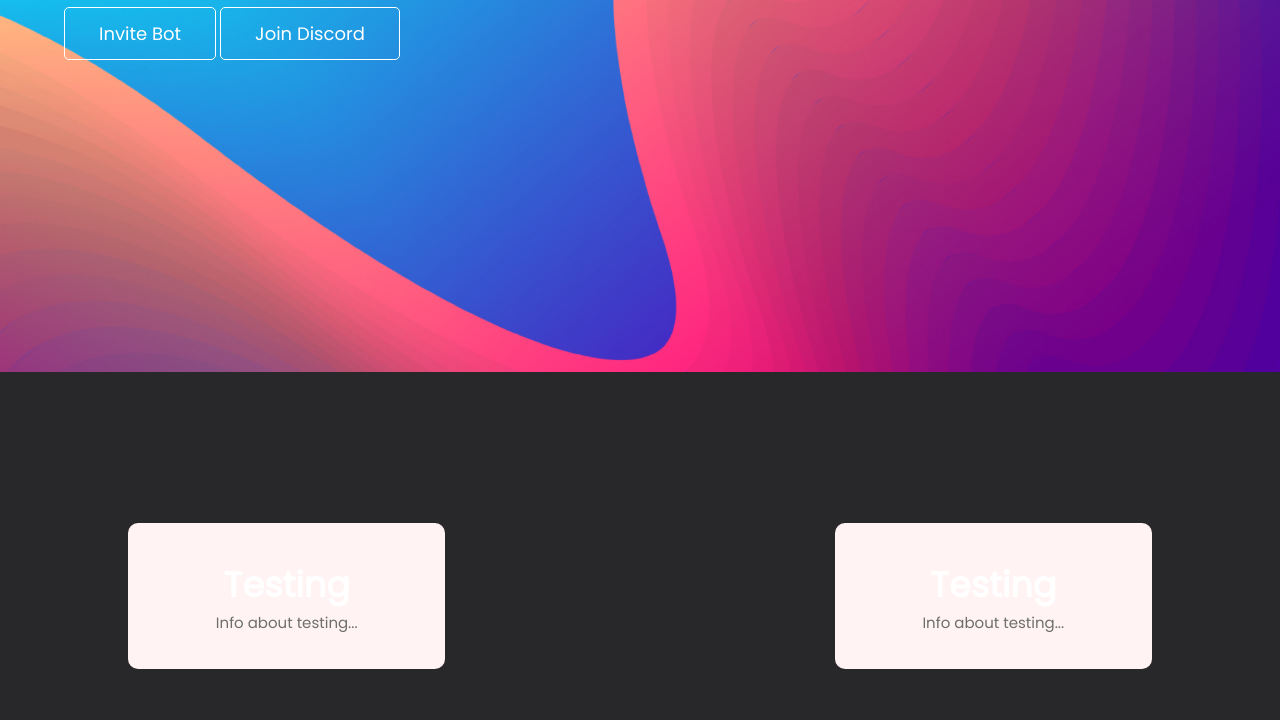
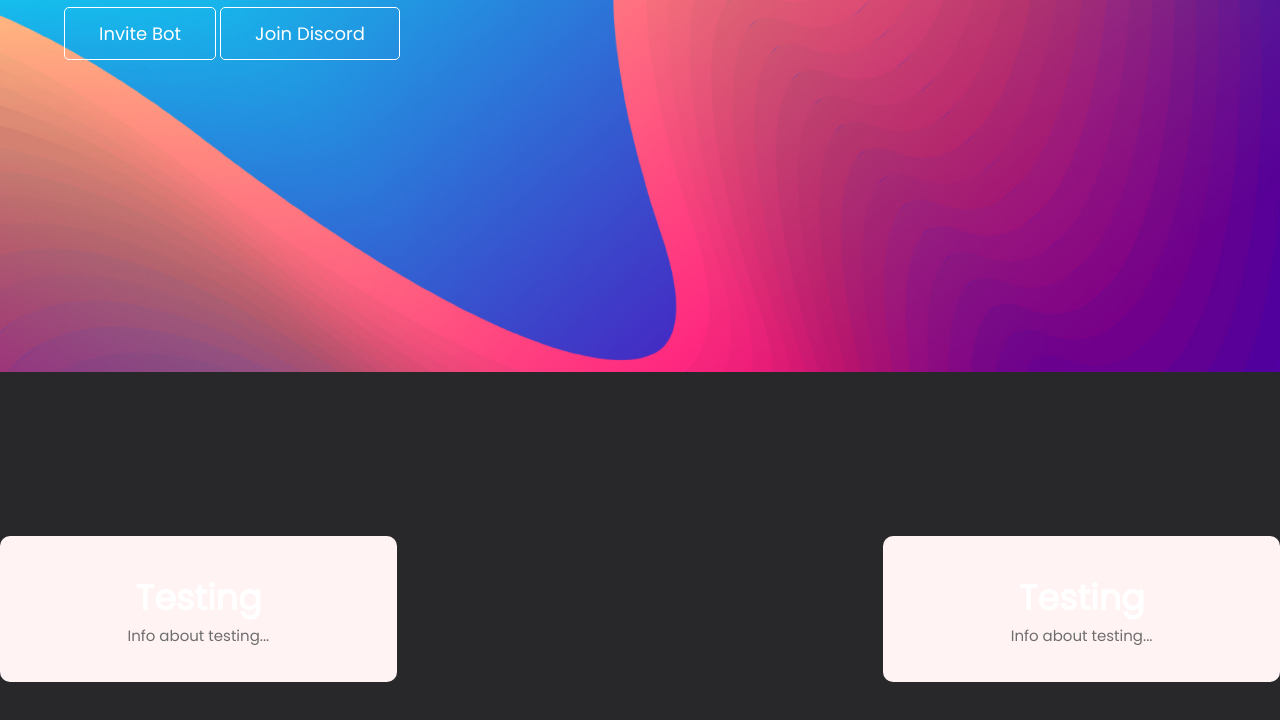
Before and after one commit to AlpineTechnology/alpinesoftworks.github.io, a plain HTML site: page Erza/index.html in a window 1280 px wide. Shown: the part 428-1148 px from the top of the page. Drawn offline with Linux system fonts and the light colour scheme.

Commit message:
Update main.css

```diff
--- a/Erza/main.css
+++ b/Erza/main.css
@@ -124,7 +124,8 @@ nav{
 }
 
 .About{
-    width: 80%;
+    max-width: 100%;
+    height: 50vh;
     margin: auto;
     text-align: center;
     padding-top: 100px;
@@ -141,7 +142,7 @@ nav{
     background: #fff3f3;
     border-radius: 10px;
     margin-bottom: 5%;
-    padding: 35px 12px;
+    padding: 35px 35px;
     box-sizing: border-box;
     transition: 0.4s;
 }
```
